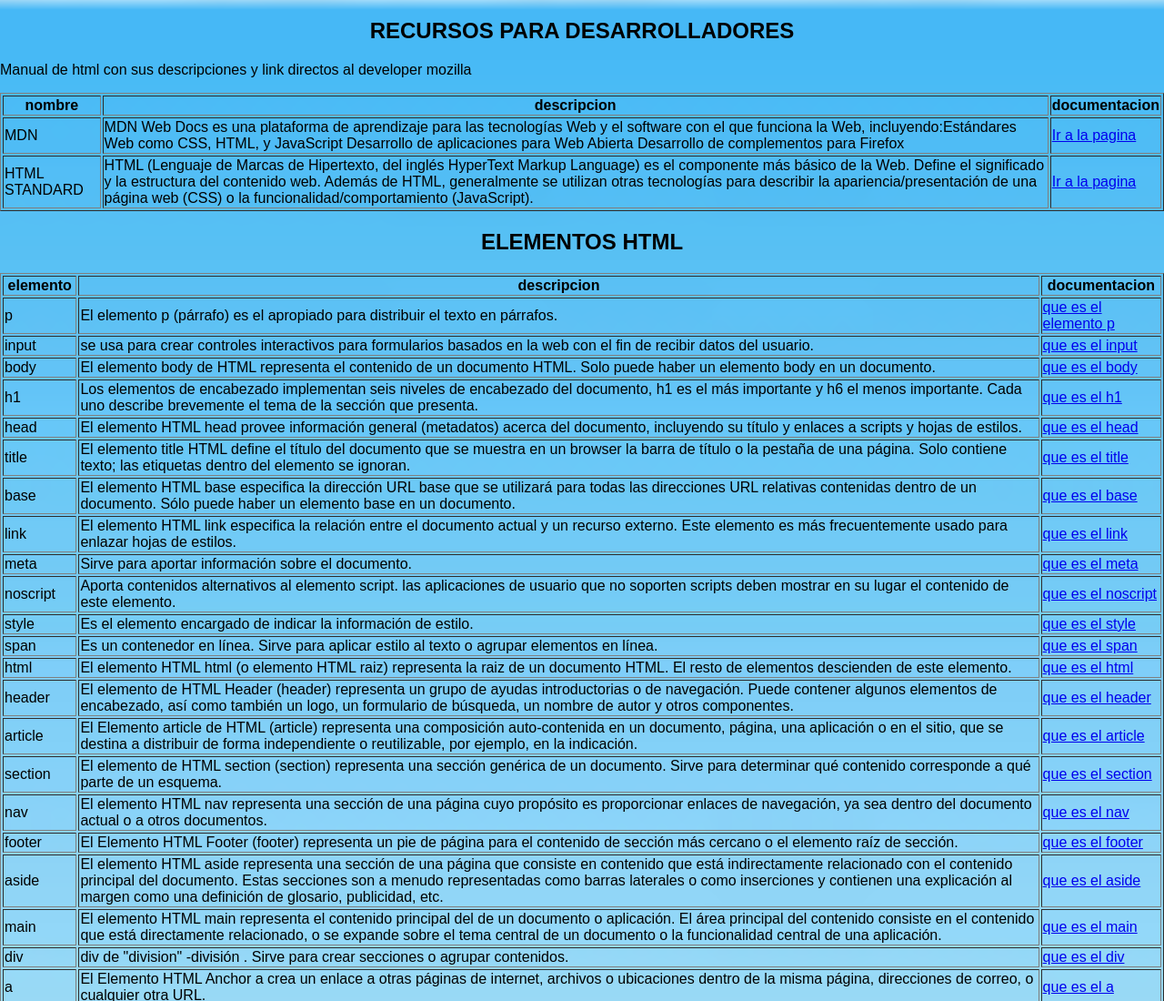
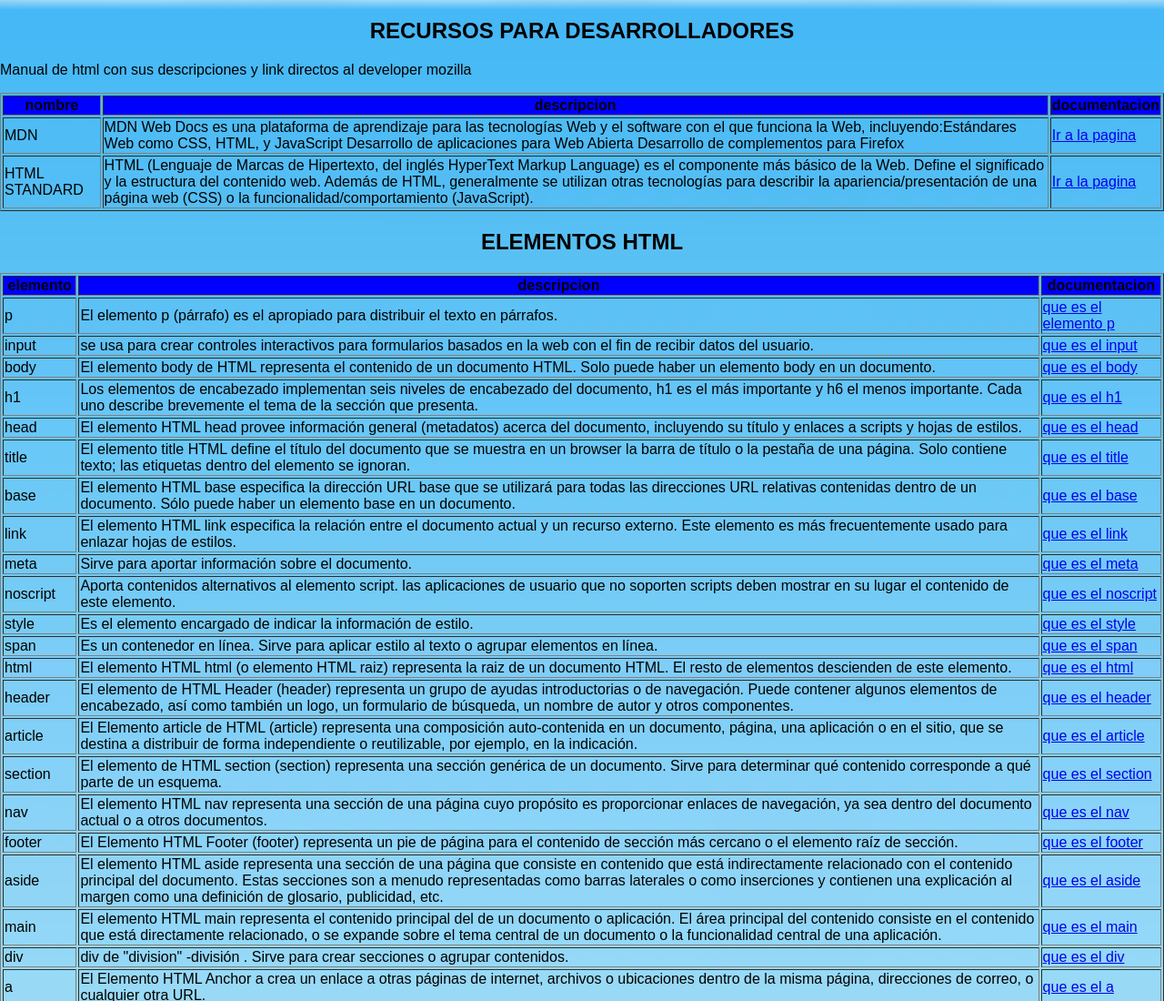
Before and after one commit to mateoPA8/miManual, a plain HTML site: page index.html in a window 1280 px wide. Shown: the top 1100 px of the page at 91% size. Drawn offline with Linux system fonts and the light colour scheme.

Commit message:
actualizado

```diff
--- a/estilos.css
+++ b/estilos.css
@@ -7,3 +7,12 @@ body
     background-position: center;
     font-family:sans-serif;
 }
+.cabecera
+{
+
+    background-color:blue;
+}
+.cabecera2
+{
+    background-color:blue;
+}
--- a/index.html
+++ b/index.html
@@ -12,7 +12,7 @@
     <h2><center>RECURSOS PARA DESARROLLADORES</center></h2>
     <p>Manual de html con sus descripciones y link directos al developer mozilla</p>
     <table border="1">
-        <thead>
+        <thead class="cabecera">
             <tr>
                 <th>nombre</th>
                 <th>descripcion</th>
@@ -37,7 +37,7 @@
     <h2><center>ELEMENTOS HTML</center></h2>
      <table border="1">
 
-        <thead>
+        <thead class="cabecera2">
             <tr>
                 <th>elemento</th>
                 <th>descripcion</th>
```
